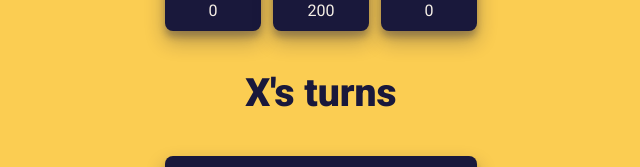
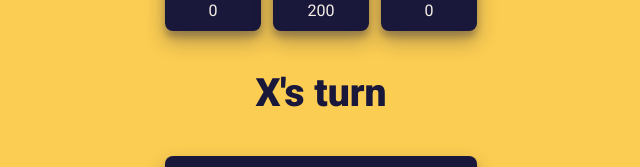
Before and after one commit to IAOsan/30-days-angular-proyects, an Angular app: page /projects/day/6 in a window 1280 px wide. Shown: the part 138-305 px from the top of the page, without its empty margins (319-959 px from the left). Built offline with nearby package versions, Linux system fonts and the light colour scheme.

Commit message:
refactor(tic-tac-toe): improve turn and game result messages

```diff
--- a/src/app/features/projects/components/day6-ticTacToe/turnIndicator/turnIndicator.component.html
+++ b/src/app/features/projects/components/day6-ticTacToe/turnIndicator/turnIndicator.component.html
@@ -1,3 +1,9 @@
 <h2 class="heading-3 text-center mt-4 mb-4">
-  {{status === 'won' ? `Player ${currentPlayer} won`:`${currentPlayer}'s turns`}}
+  @if(status === 'draw') {
+    🫱🏽‍🫲🏽 Draw
+  } @else if(status === 'won') {
+    🎉 Player {{currentPlayer}} won
+  }@else {
+    {{ currentPlayer }}&#39;s turn
+  }
 </h2>
```
